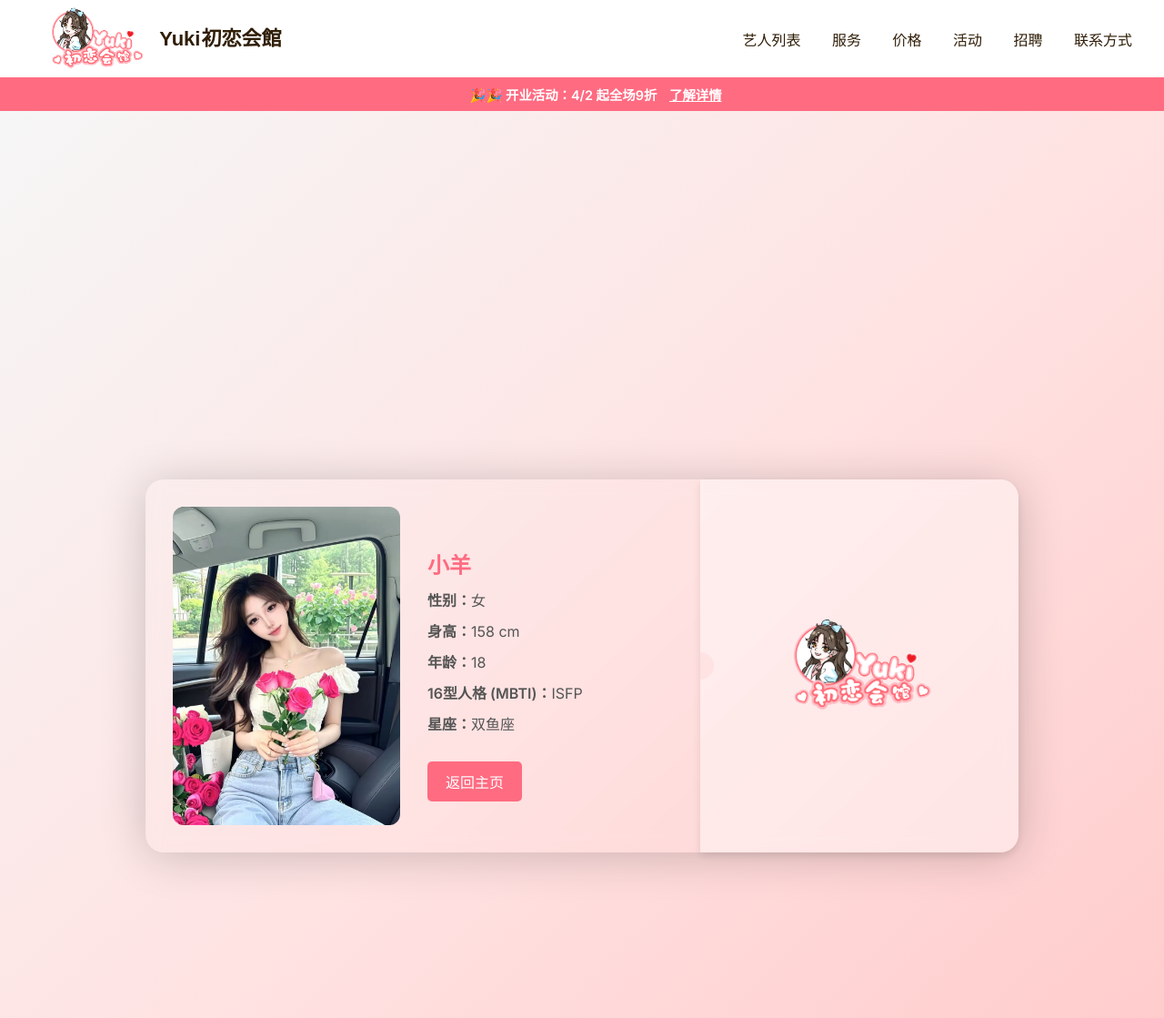
After one commit to NickJiEE/yuki_chinese, a FastAPI app: template templates/girls/xiaoyang.html in a window 1280 px wide. The commit adds this page. Shown: the whole page at 91% size. Run offline with FastAPI, Linux system fonts and the light colour scheme; the template is opened without the code that fills it, so the values that code supplies are empty; some web fonts are replaced.

Commit message:
added xiaoyang

```diff
--- /dev/null
+++ b/templates/girls/xiaoyang.html
@@ -0,0 +1,26 @@
+{% extends "base.html" %}
+
+{% block title %}小羊个人资料{% endblock %}
+
+{% block content %}
+<div class="girl-container">
+    <div class="profile-card">
+        <div class="profile-left">
+            <img src="/static/girls/xiaoyang.webp" alt="Person Image" class="profile-img">
+            <div class="profile-info">
+                <h2>小羊</h2>
+                <p><strong>性别：</strong>女</p>
+                <p><strong>身高：</strong>158 cm</p>
+                <p><strong>年龄：</strong>18</p>
+                <p><strong>16型人格 (MBTI)：</strong>ISFP</p>
+                <p><strong>星座：</strong>双鱼座</p>
+                <a href="/" class="back-btn">返回主页</a>
+            </div>
+        </div>
+
+        <div class="profile-card-logo">
+            <img src="/static/icons/brand.png" class="profile-logo">
+        </div>
+    </div>
+</div>
+{% endblock %}
```
Also changed, not shown: templates/girl-list.html (+20 -0 lines), static/girls/xiaoyang.webp (added).
